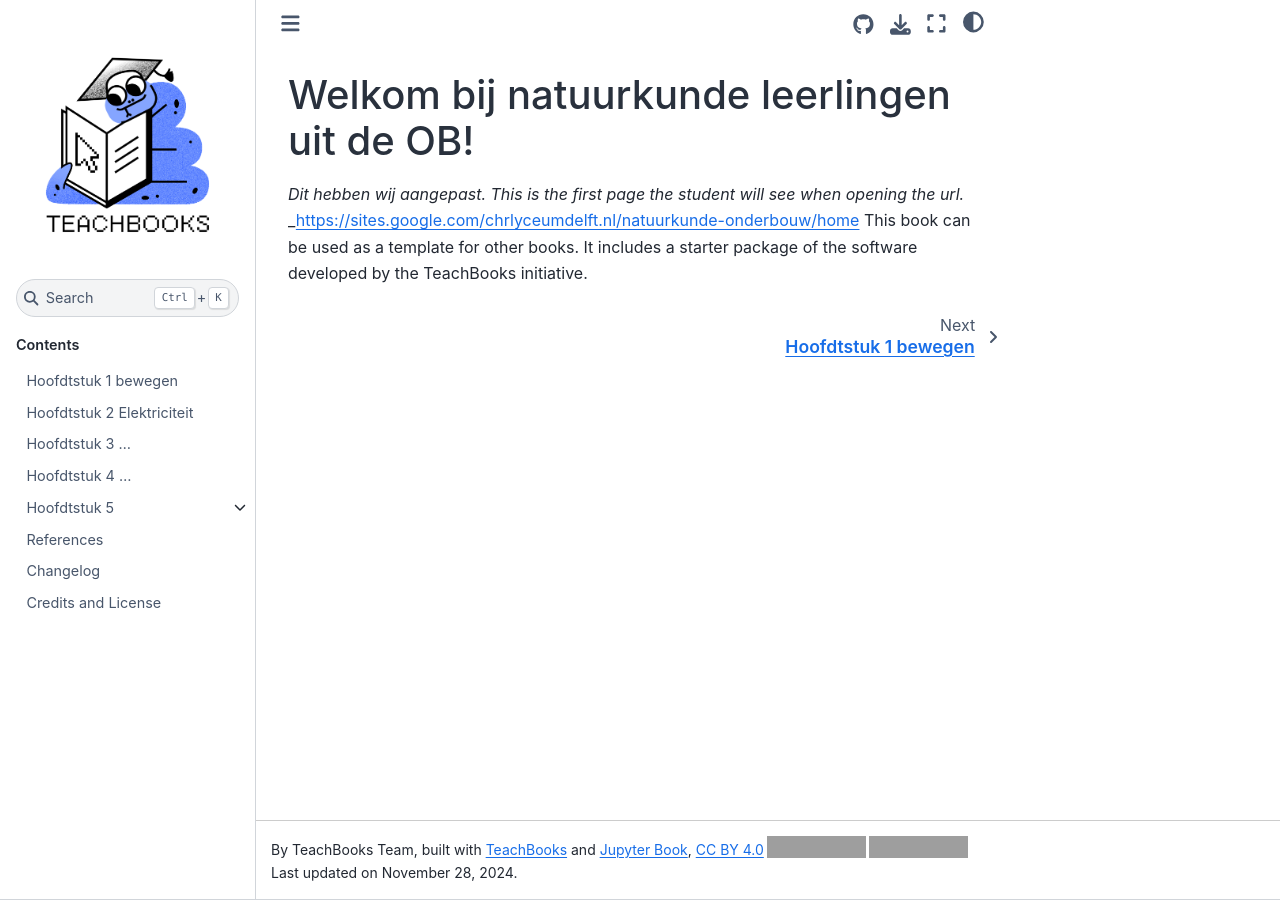
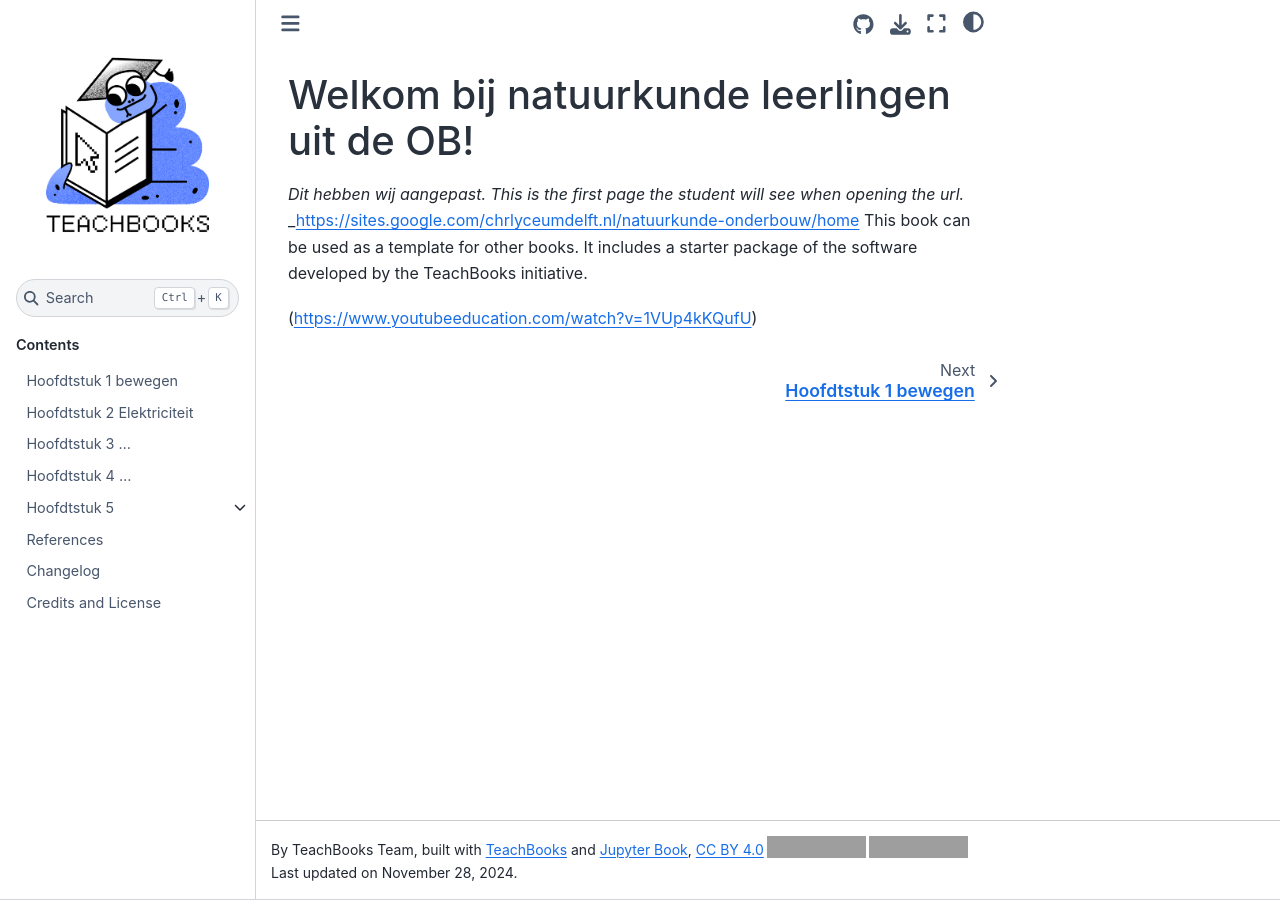
Before and after one commit to MeneerVisser/Natuurkunde-OB_H1, a Jupyter Book: the page built from book/intro.md, in a window 1280 px wide. Built offline with Jupyter Book 1.0.4 settings and Sphinx 7.4.7 and the Sphinx Book theme 1.1.4, drawn with Linux system fonts in a browser that asks for light colours; comment, search, counter and statistics services are not loaded; grey boxes are pictures that could not be loaded.

Commit message:
Update intro.md

```diff
--- a/book/intro.md
+++ b/book/intro.md
@@ -5,5 +5,4 @@ _Dit hebben wij aangepast. This is the first page the student will see when open
 _https://sites.google.com/chrlyceumdelft.nl/natuurkunde-onderbouw/home
 This book can be used as a template for other books. It includes a starter package of the software developed by the TeachBooks initiative.
 
-[
-](https://www.youtubeeducation.com/watch?v=1VUp4kKQufU)
+(https://www.youtubeeducation.com/watch?v=1VUp4kKQufU)
```
